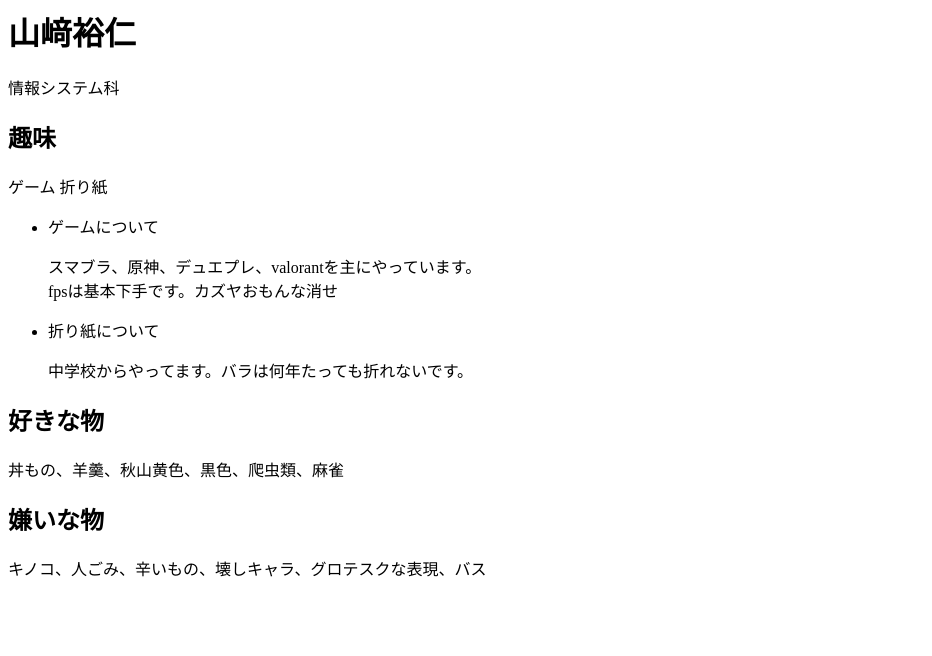
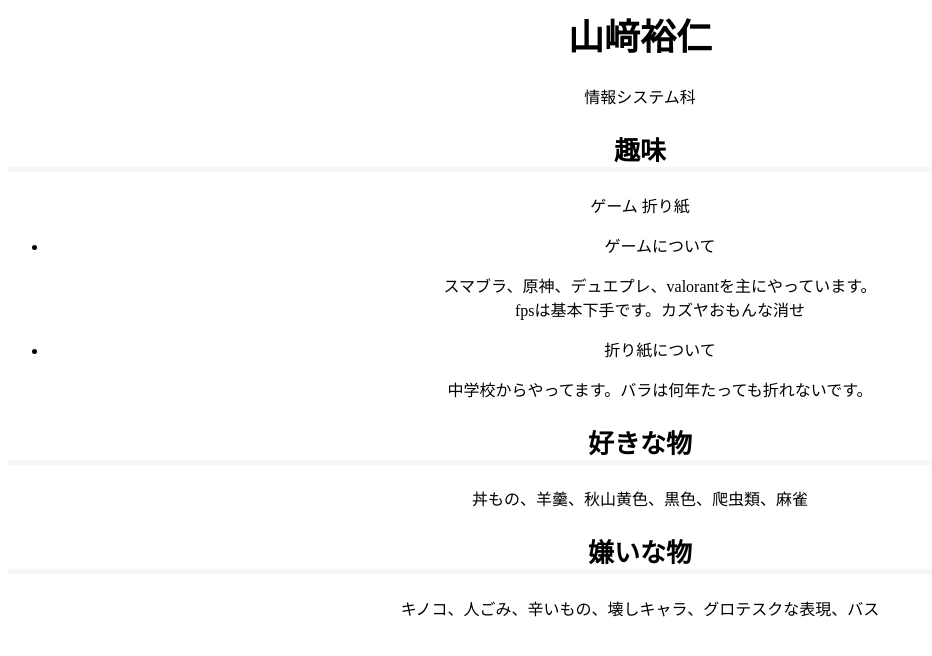
Before and after one commit to Shirakawa0/introduction, a plain HTML site: page yamazaki.html in a window 1280 px wide. Shown: the whole page, without its empty margins (0-932 px from the left). Drawn offline with Linux system fonts and the light colour scheme.

Commit message:
css内容なんとなく

```diff
--- a/yamazaki.css
+++ b/yamazaki.css
@@ -1 +1,14 @@
 @charset "utf-8";
+body{
+    text-align: center;
+}
+h2{
+
+    position: relative;
+    font-size: 26px;
+    text-align: center;
+    border-bottom: 5px solid #f6f6f6;
+}
+h1{
+    font-size: 36px;
+}
```
